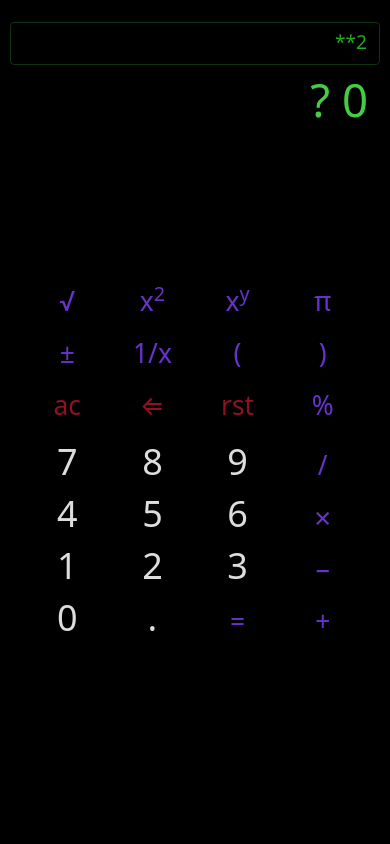
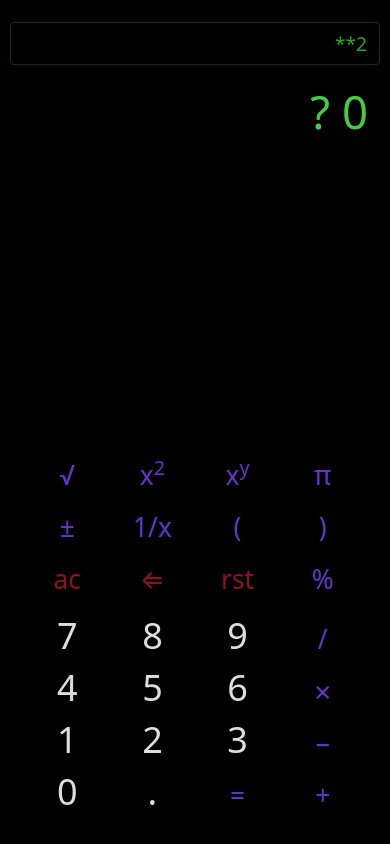
Before and after one commit to pmoronm/calcuzero, a website: page www/index.html in a window 390 px wide. Both pictures are taken after a click on the element "x2". Drawn offline with nearby package versions, Linux system fonts and the light colour scheme; some packages are replaced by stand-ins of ours.

Commit message:
Responsive flex design

```diff
--- a/config.xml
+++ b/config.xml
@@ -1,6 +1,6 @@
 <?xml version='1.0' encoding='utf-8'?>
 <widget id="com.pmoronm.calcuzero" version="1.0.5" xmlns="http://www.w3.org/ns/widgets" xmlns:cdv="http://cordova.apache.org/ns/1.0">
-    <name>CalcuZero</name>
+    <name short='Calcu'>CalcuZero</name>
     <description>
         CalcuZero, the simple calculator.
     </description>
--- a/www/css/index.css
+++ b/www/css/index.css
@@ -37,18 +37,20 @@ body {
         width: 350px;
     }
 }
-@media screen and (min-height:670px) {
+/*@media screen and (min-height:670px) {
     #calc {
         height: 650px;
     }
-}
+}*/
 @media screen and (max-height:630px) {
     #calc {
-        height: 650px;
+        height: 630px;
     }
 }
 
 #entry {
+}
+#entry1 {
     background: #000000;
     border-color: #113311;
     color: #22aa22;
@@ -58,11 +60,11 @@ body {
     font-family: 'Segoe UI', monospace;
     overflow: auto;
     text-align: right;
-    line-height: 1.4;
+    /*line-height: 1.4;*/
     font-size: 1.6em;
 }
 
-#entry:focus {
+#entry1:focus {
     border-color: #113311;
     background: #162816;
 }
@@ -84,7 +86,7 @@ body {
     color: #22aa22;
     margin: 12px;
     text-align: right;
-    height: 120px; /*explorar el flexible*/
+    height: 100% ; /*120px;*/
     overflow: auto;
 }
 
@@ -94,7 +96,7 @@ body {
 }
 
 #keyboard {
-    position: absolute;
+    /*position: absolute;*/
     text-align: center;
     margin-bottom:12px;
     bottom: 12px;
--- a/www/index.html
+++ b/www/index.html
@@ -34,10 +34,13 @@
                 <p class="event received">Device is Ready</p>
             </div>
         </div-->
-        <div id="calc">
-            <div id="entry" class="form-control" contenteditable></div>
+        <div id="calc" class="d-flex flex-column">
+            <!--div id="entry" class="form-control" contenteditable></div-->
+            <div id="entry">
+                <input id="entry1" class="form-control" type="text">
+            </div>
             <div id="result"><p>0</p></div>
-            <div id="hco"><p></p>
+            <div id="hco" ><p></p>
                 <!--textarea class="form-control" rows="6" id="input1" name="input1"></textarea-->
             </div>
             <div id="keyboard">
--- a/www/js/index.js
+++ b/www/js/index.js
@@ -36,7 +36,7 @@ $(document).ready(function () {
 
     function updateEntry(k='') {
         var k2='';
-        var entry0=$('#entry')[0].innerText;
+        var entry0=$('#entry1')[0].value;//innerText;
 
         switch (k) {
             case 'sq':
@@ -59,7 +59,7 @@ $(document).ready(function () {
                 k2='**(-1)';
                 break;
             case 'rst':
-                //clear history, no break linking later 'ac'
+                //clear history, no break goes on to 'ac'
                 $('#hco p')[0].innerText='';
             case 'ac':
                 entry0='';
@@ -92,7 +92,7 @@ $(document).ready(function () {
         } catch (err) {
         }
         if (k!='') {
-            $('#entry')[0].innerText = entry2;
+            $('#entry1')[0].value/*innerText*/ = entry2;
         }
         if (!wasOk) {
             resultErr='? ';
@@ -101,7 +101,7 @@ $(document).ready(function () {
     };
 
 
-    $("#entry").on('click input', function (e) {
+    $("#entry1").on('click input', function (e) {
         updateEntry();
     });
 
```
